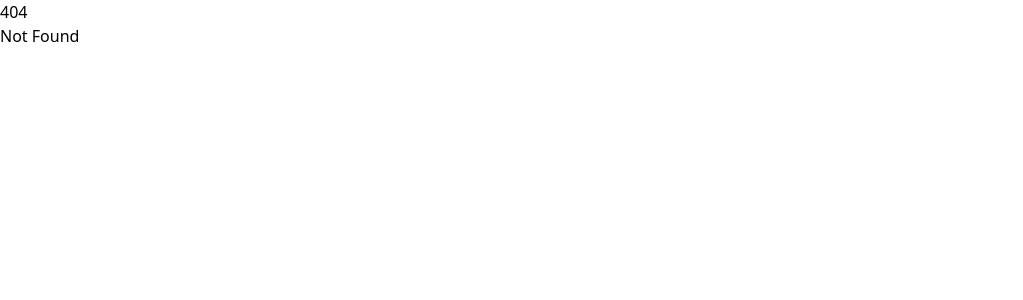
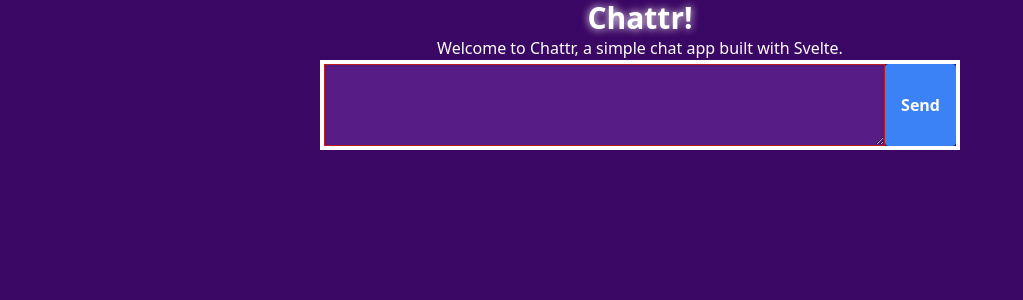
Before and after one commit to jamesneal/chattr, a SvelteKit app: page /chat in a window 1280 px wide. Before the commit this address had no page. Shown: the top 300 px of the page, without its empty margins (0-1023 px from the left). Built offline with nearby package versions, Linux system fonts and the light colour scheme.

Commit message:
Now with chat support.

```diff
--- a/package.json
+++ b/package.json
@@ -31,6 +31,7 @@
 	},
 	"type": "module",
 	"dependencies": {
+		"marked": "^4.3.0",
 		"openai": "^3.2.1"
 	}
 }
--- a/src/routes/+layout.svelte
+++ b/src/routes/+layout.svelte
@@ -2,4 +2,31 @@
 	import '../app.css';
 </script>
 
-<slot />
+<h1 class="text-3xl text-center font-bold">Chattr!</h1>
+<p class="text-center">Welcome to Chattr, a simple chat app built with Svelte.</p>
+
+<div class="flex justify-center border-red-700 text-black">
+	<!-- Div that takes up 1/2 of the screen -->
+	<div class="w-1/2">
+		<slot />
+	</div>
+</div>
+
+<style lang="postcss">
+	:global(html) {
+		background-color: theme(colors.purple.950);
+		color: theme(colors.white);
+	}
+	:global(h1) {
+		text-shadow: 0 0 0.5rem theme(colors.white);
+	}
+	textarea {
+		width: 100%;
+		background-color: theme(colors.purple.900);
+		color: theme(colors.white);
+		@apply p-4 border border-red-700 shadow-inner;
+	}
+	textarea:read-only {
+		color: theme(colors.gray.500);
+	}
+</style>
--- a/src/routes/+page.svelte
+++ b/src/routes/+page.svelte
@@ -13,12 +13,6 @@
 	// If form changes, update the textbox.
 </script>
 
-<h1 class="text-3xl text-center font-bold">Chattr!</h1>
-<p class="text-center">Welcome to Chattr, a simple chat app built with Svelte.</p>
-
-<div class="flex justify-center border-red-700 text-black">
-	<!-- Div that takes up 1/2 of the screen -->
-	<div class="w-1/2">
 <form method="POST">
 	<textarea
 		rows="20"
@@ -35,17 +29,8 @@
 		<div class="spinner">Loading....</div>
 	{/if}
 </form>
-	</div>
-</div>
 
 <style lang="postcss">
-	:global(html) {
-		background-color: theme(colors.purple.950);
-		color: theme(colors.white);
-	}
-	:global(h1) {
-		text-shadow: 0 0 0.5rem theme(colors.white);
-	}
 	textarea {
 		width: 100%;
 		background-color: theme(colors.purple.900);
--- /dev/null
+++ b/src/routes/chat/+page.server.js
@@ -0,0 +1,18 @@
+// import dotenv
+
+import { openai } from "$lib/openai.js"
+
+/** @type {import('./$types').Actions} */
+export const actions = {
+  default: async (event) => {
+    var data = await event.request.formData()
+    var messages = JSON.parse(data.get('messages'))
+    console.log({ messages: messages })
+    // Return an object with all the keys and values in the FormData object
+    const reply = await openai.createChatCompletion({
+      model: 'gpt-3.5-turbo',
+      messages: messages,
+    })
+    return { message: reply.data.choices[0].message }
+  }
+}
--- /dev/null
+++ b/src/routes/chat/+page.svelte
@@ -0,0 +1,106 @@
+<!-- This does the openai "chat" service. -->
+<script>
+	// Import marked
+	import { marked } from 'marked';
+
+	// Define the JSDoc type for the messages variable.  It's an array of objects.
+	/**
+	 * @type {Array<{content: string, role: string}>}
+	 */
+	let messages = [];
+
+	// Define the JSDoc type for the messagebox variable.  It's an object.
+	/**
+	 * @type {Object}
+	 */
+	let messagebox;
+
+	/**
+	 * @type {{content: string, role: string}}
+	 */
+	let message = { content: '', role: 'user' };
+
+	function scrollToBottom() {
+		if (messagebox) {
+			console.log({ message: 'Oh yes! Scrolling!', messagebox: messagebox });
+
+			messagebox.scrollIntoView(false);
+		}
+	}
+
+	$: if (messagebox) {
+		scrollToBottom();
+	}
+
+	function postMessage() {
+		messages = [...messages, message];
+		console.log(messages);
+
+		message = { content: '', role: 'user' };
+		message.content = '';
+
+		// Use fetch to send a POST request to the server.
+		fetch('/chat', {
+			method: 'POST',
+			headers: {
+				'Content-Type': 'application/x-www-form-urlencoded'
+			},
+			body: new URLSearchParams({
+				messages: JSON.stringify(messages)
+			})
+		})
+			.then((response) => response.json())
+			.then((data) => {
+				var resp = JSON.parse(data.data);
+				messages = [...messages, { content: resp[3], role: resp[2] }];
+				console.log(messages);
+			});
+	}
+</script>
+
+<!-- A "chat" is a list of messages from the server, and messages from the user. -->
+<div class="border-white border-4">
+	{#each messages as message}
+		<div class="message">
+			<div class="role">{message.role}</div>
+			<div class="content">{@html marked(message.content)}</div>
+		</div>
+	{/each}
+	<div bind:this={messagebox} class="textentry-row w-full">
+		<textarea bind:value={message.content} />
+		<button class="button" on:click={postMessage}>Send</button>
+	</div>
+</div>
+
+<style lang="postcss">
+	.message {
+		@apply p-4 border border-red-700 shadow-inner;
+		color: theme(colors.white);
+	}
+	.role {
+		@apply text-sm font-bold;
+	}
+	.content {
+		@apply text-lg;
+		white-space: pre-wrap;
+	}
+	textarea {
+		width: 100%;
+		background-color: theme(colors.purple.900);
+		color: theme(colors.white);
+		@apply p-4 border border-red-700 shadow-inner;
+	}
+	textarea:read-only {
+		color: theme(colors.gray.500);
+	}
+	.button {
+		@apply bg-blue-500 hover:bg-blue-700 text-white font-bold py-2 px-4 rounded;
+	}
+	.textentry {
+		@apply bg-purple-700 hover:bg-blue-700 text-white font-bold py-2 px-4 rounded;
+	}
+	.textentry-row {
+		/* Div should be Full width */
+		@apply flex flex-row;
+	}
+</style>
```
Also changed, not shown: 2 other files (tests, documents, lock files or other folders). Lines whose indentation alone changed are shown as unchanged.
